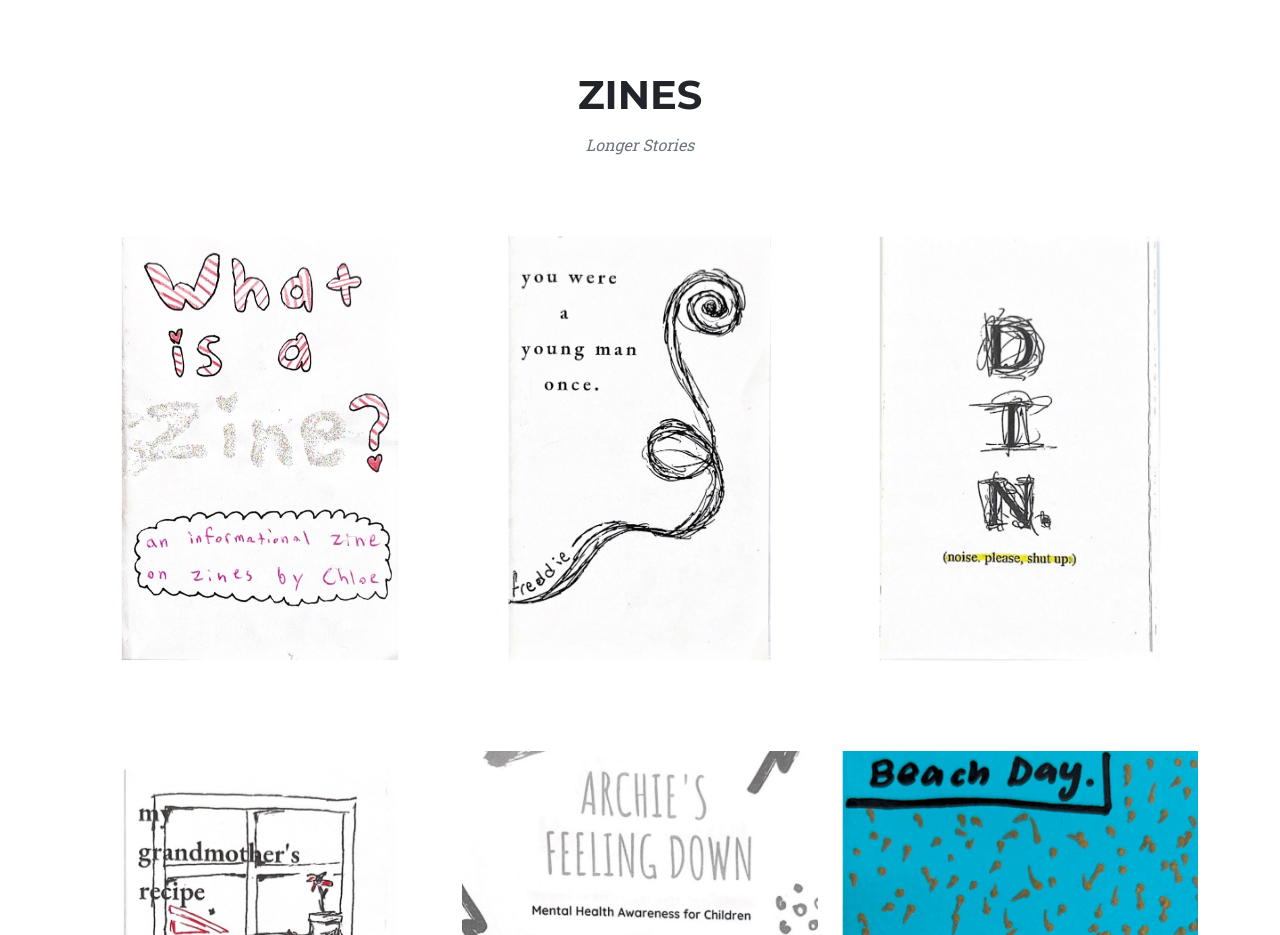
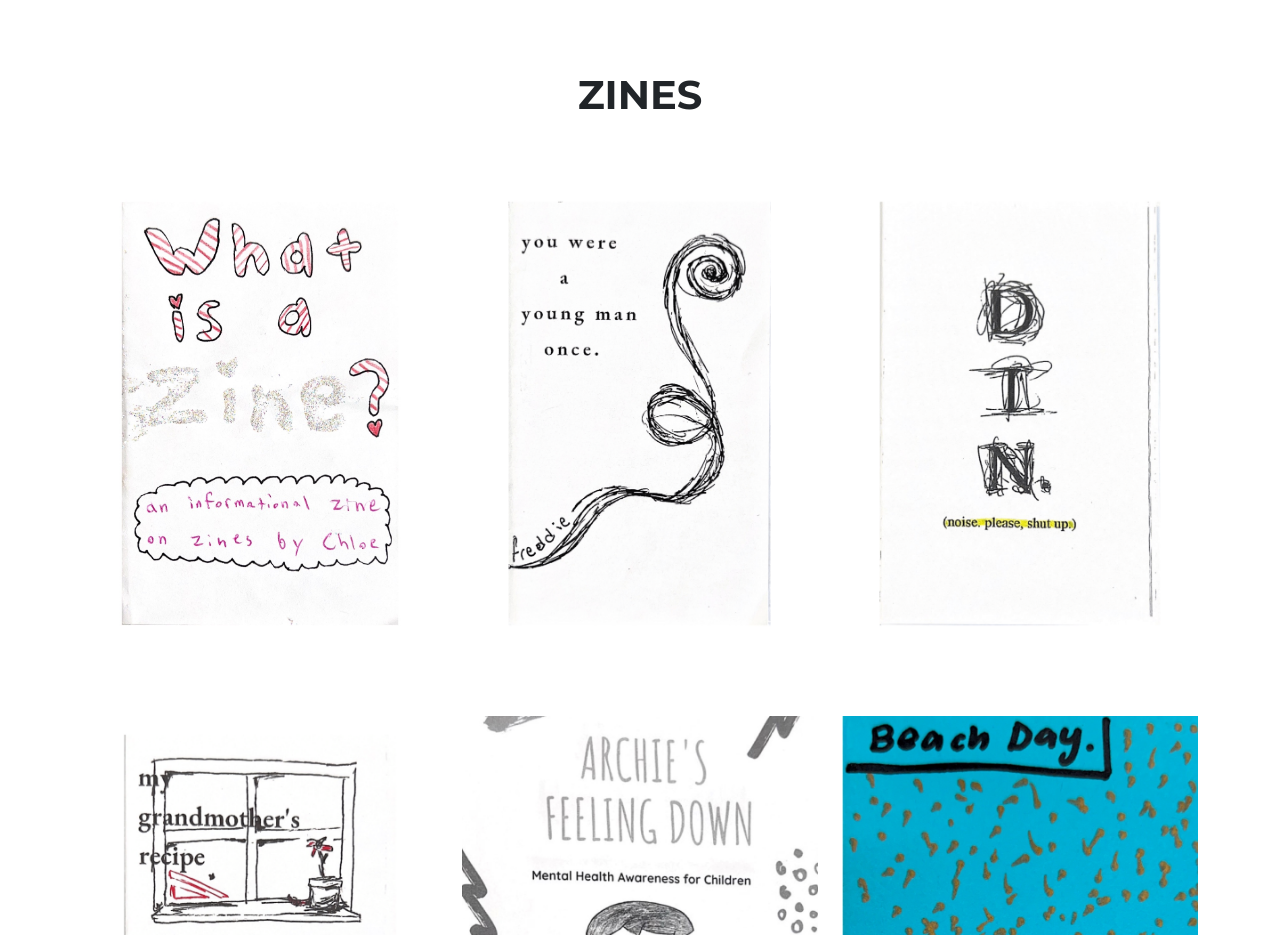
Before and after one commit to Litmag/https---github.com-Litmag-litfellow, a plain HTML site: page index.html in a window 1280 px wide. Shown: the part 1560-2495 px from the top of the page. Drawn offline with nearby package versions, Linux system fonts and the light colour scheme.

Commit message:
Update index.html

```diff
--- a/index.html
+++ b/index.html
@@ -281,7 +281,7 @@
             <div class="container">
                 <div class="text-center">
                     <h2 class="section-heading text-uppercase">Zines</h2>
-                    <h3 class="section-subheading text-muted">Longer Stories</h3>
+                    <h3 class="section-subheading text-muted"></h3>
                 </div>
                 <div class="row">
                   <div class="col-lg-4 col-sm-6 mb-4">
```
